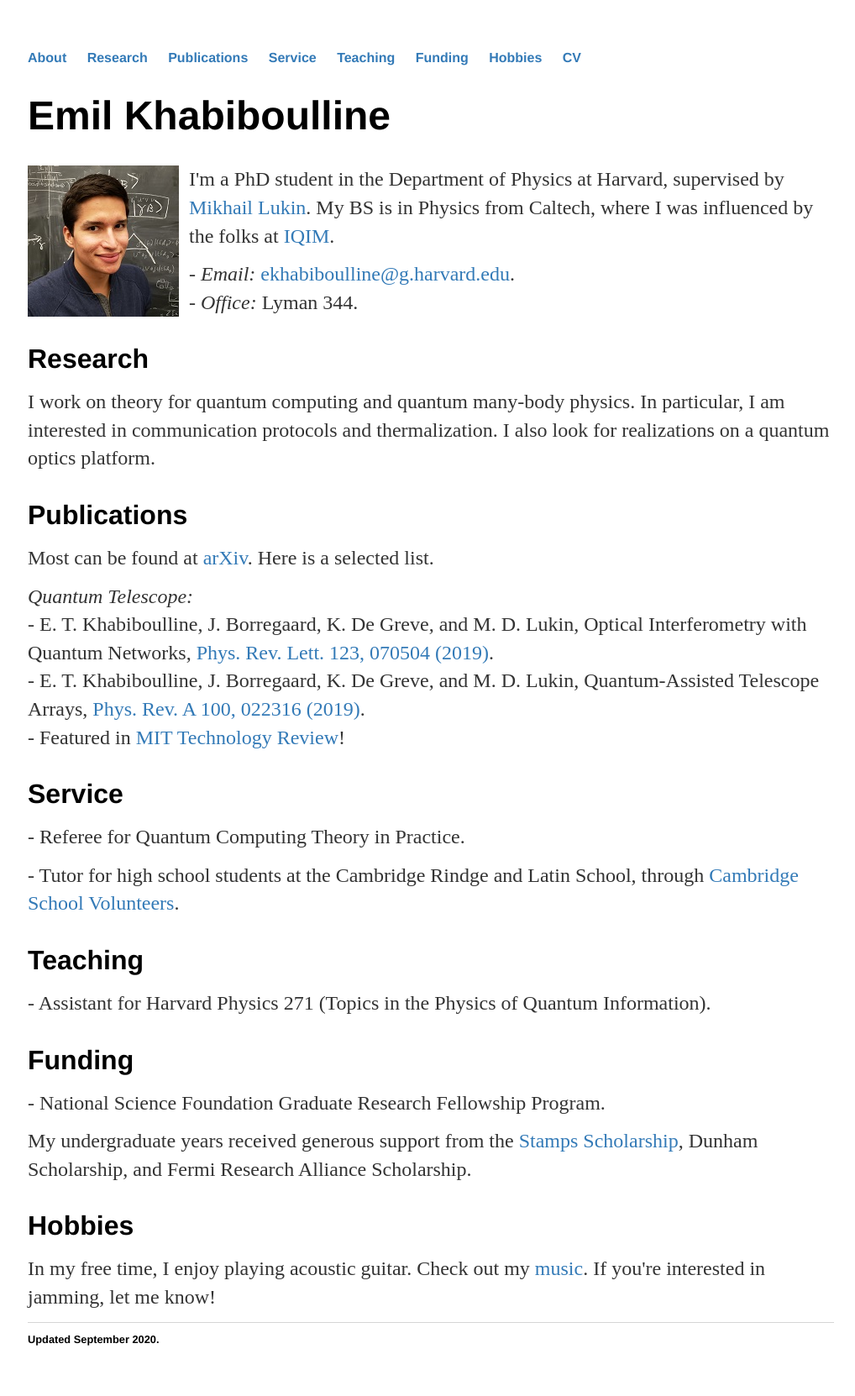
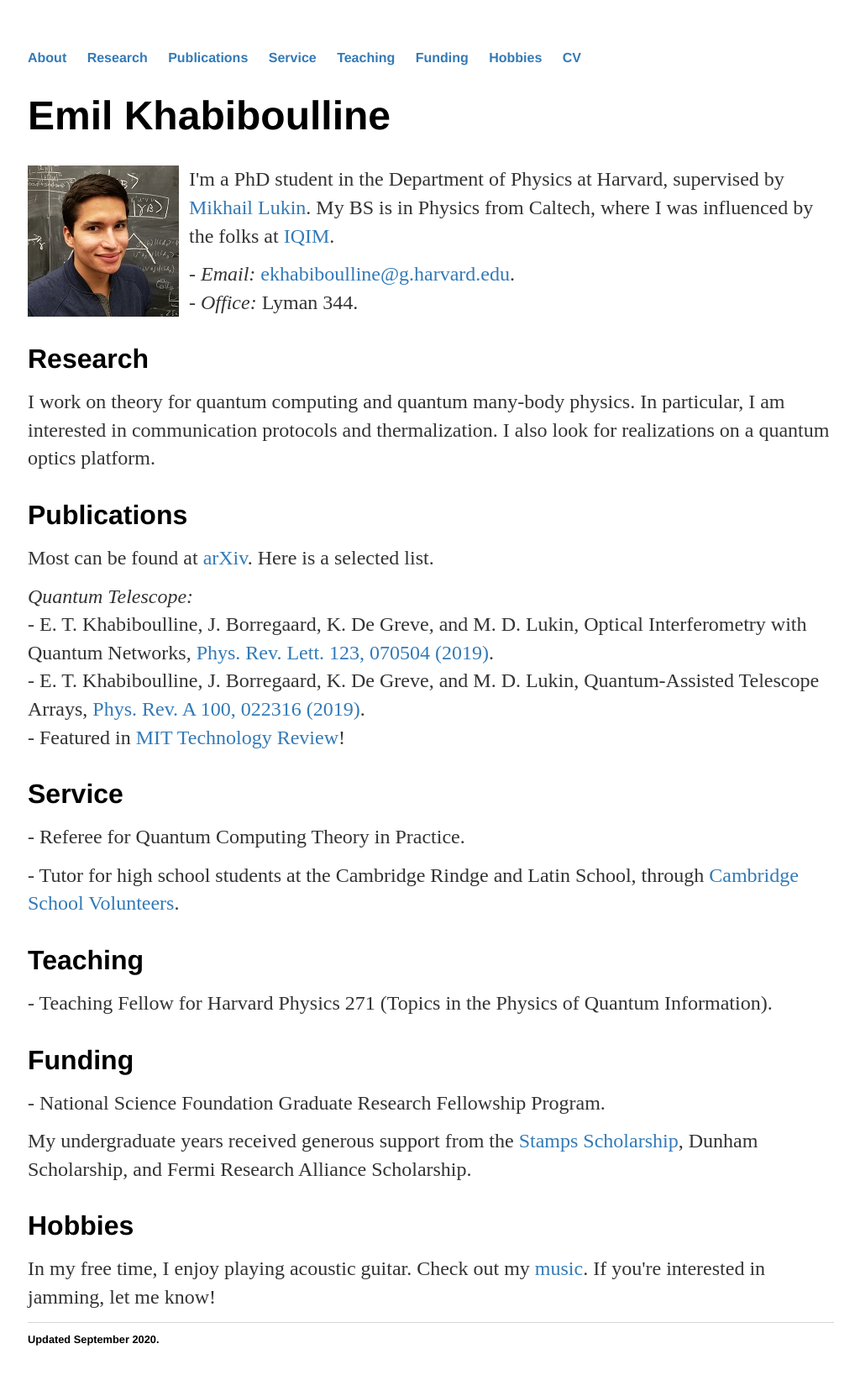
Before and after one commit to emilkhab/emilkhab.github.io, a Jekyll site: the page built from index.html, in a window 1280 px wide. Shown: the whole page at 84% size, without its empty margins (127-1145 px from the left). Built offline with Jekyll 4.4.1, drawn with Linux system fonts in a browser that asks for light colours.

Commit message:
Update index.html

```diff
--- a/index.html
+++ b/index.html
@@ -34,7 +34,7 @@ title: Emil Khabiboulline
 
 <div class="blurb" id="Teaching">
 	<h2>Teaching</h2>
-	<p>- Assistant for Harvard Physics 271 (Topics in the Physics of Quantum Information).</p>
+	<p>- Teaching Fellow for Harvard Physics 271 (Topics in the Physics of Quantum Information).</p>
 </div>
 
 <div class="blurb" id="Funding">
```
